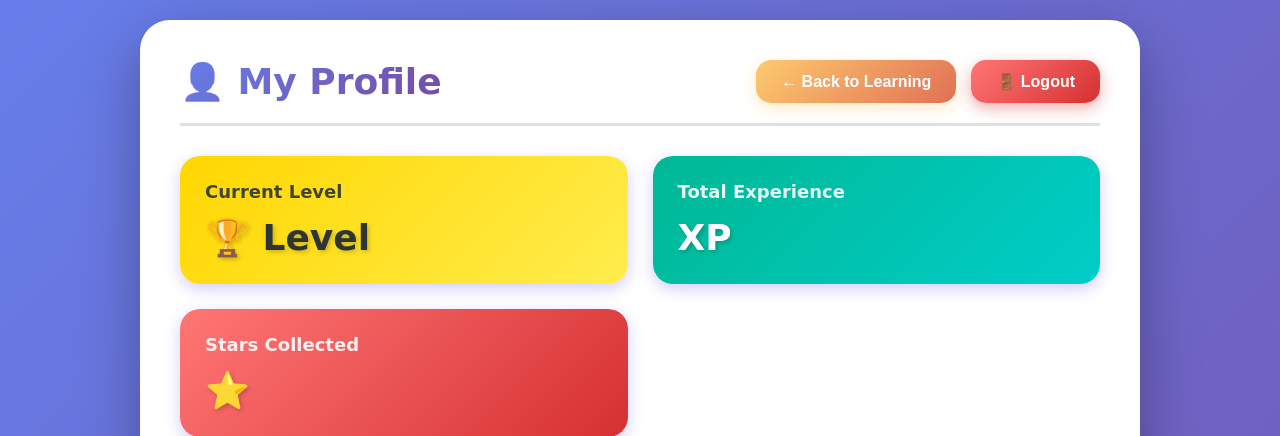
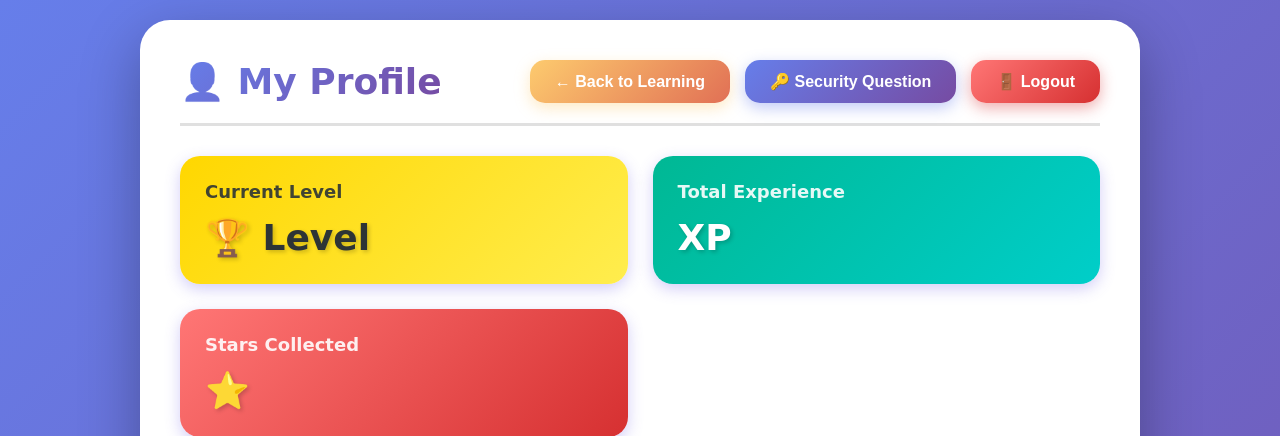
Before and after one commit to aleenabankil/ss14, a Flask app: template templates/profile.html in a window 1280 px wide. Shown: the top 436 px of the page. Run offline with Flask 3, Linux system fonts and the light colour scheme; the template is opened without the code that fills it, so the values that code supplies are empty.

Commit message:
Fixed bugs

```diff
--- a/templates/main.html
+++ b/templates/main.html
@@ -1281,9 +1281,6 @@
             <button class="home-button" onclick="logout()" style="background: rgba(255,92,92,0.3); border-color: rgba(255,92,92,0.5); margin-left: 10px;">
                 🚪 Logout
             </button>
-            <button class="home-button" onclick="window.location.href='/set-security-question'" style="background: rgba(102,126,234,0.25); border-color: rgba(102,126,234,0.5);" title="Set or update your security question for password recovery">
-                🔑 Security Question
-            </button>
         </div>
 
         <h1>🎤 Gayathri Smart Speak</h1>
--- a/templates/profile.html
+++ b/templates/profile.html
@@ -85,6 +85,24 @@
         .logout-btn:hover {
             transform: translateY(-2px);
             box-shadow: 0 8px 20px rgba(214, 48, 49, 0.6);
+        }
+
+        .security-btn {
+            background: linear-gradient(135deg, #667eea 0%, #764ba2 100%);
+            color: white;
+            border: none;
+            padding: 12px 25px;
+            border-radius: 15px;
+            font-size: 16px;
+            font-weight: bold;
+            cursor: pointer;
+            transition: all 0.3s;
+            box-shadow: 0 5px 15px rgba(102, 126, 234, 0.4);
+        }
+
+        .security-btn:hover {
+            transform: translateY(-2px);
+            box-shadow: 0 8px 20px rgba(102, 126, 234, 0.6);
         }
 
         .profile-grid {
@@ -277,6 +295,9 @@
             <div class="button-group">
                 <button class="back-btn" onclick="window.location.href='/main'">
                     ← Back to Learning
+                </button>
+                <button class="security-btn" onclick="window.location.href='/set-security-question'" title="Set or update your secret question for password recovery">
+                    🔑 Security Question
                 </button>
                 <button class="logout-btn" onclick="if(confirm('Are you sure you want to logout?')) window.location.href='/logout'">
                     🚪 Logout
```
Also changed, not shown: templates/admin_dashboard.html (+10 -3 lines).
